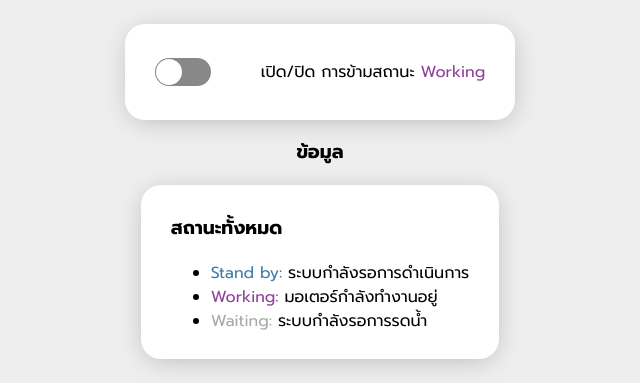
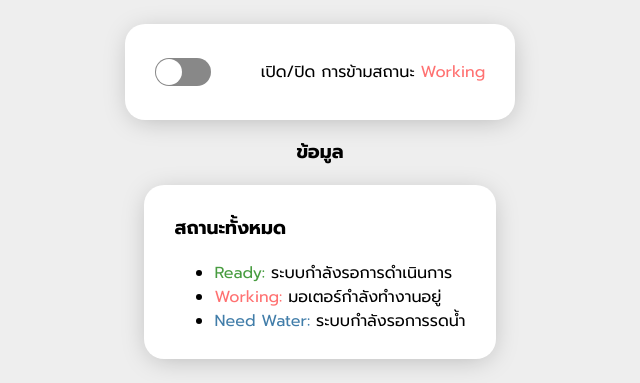
Before and after one commit to Mirailisc/react-arduino-firebase, a React (Create React App) app: page / in a window 1280 px wide. Shown: the part 409-792 px from the top of the page, without its empty margins (320-960 px from the left). Built offline with nearby package versions, Linux system fonts and the light colour scheme; no server answers; the database is empty.

Commit message:
edit status and scss

```diff
--- a/src/App.scss
+++ b/src/App.scss
@@ -6,14 +6,14 @@
         left: 0;
         right: 0;
         z-index: -1;
-        background: linear-gradient(#53B7FF, transparent);
+        background: linear-gradient(#FF7171, transparent);
         height: 20vh;
         animation: flickering 2s infinite;
     }
 
-    .gradient-waiting {
+    .gradient-needWater {
         @extend .gradient;
-        background: linear-gradient(#61D157, transparent);
+        background: linear-gradient(#53B7FF, transparent);
     }
 
     height: 100%;
@@ -124,7 +124,7 @@
                 }
             }
 
-            .switcher-standby {
+            .switcher-ready {
                 @extend .switcher;
                 background-color: #FFFFFF;
                 pointer-events: all;
@@ -155,18 +155,18 @@
                 }
 
                 .Working {
-                    color: #8F409C;
+                    color: #FF7171;
                 }
 
-                .Stand.by {
-                    color: #417DA9;
+                .Ready {
+                    color: #489C40;
                 }
 
-                .Waiting {
-                    color: #A9A9A9;
+                .Need.Water {
+                    color: #417DA9;;
                 }
 
-                .waitingStatus {
+                .waterStatus {
                     color: #FF7171;
                     text-align: center;
                     font-size: 30px;
@@ -174,8 +174,8 @@
                     animation: flickering 1s infinite;
                 }
 
-                .notWaitingStatus {
-                    @extend .waitingStatus;
+                .notWaterStatus {
+                    @extend .waterStatus;
                     visibility: hidden;
                 }
             }
@@ -235,7 +235,7 @@
             }
 
             .workingToggler {
-                color: #8F409C;
+                color: #FF7171;
             }
         }
 
@@ -251,15 +251,15 @@
             }
 
             .working {
-                color: #8F409C;
+                color: #FF7171;
             }
 
-            .standby {
-                color: #417DA9;
+            .ready {
+                color: #489C40;
             }
 
-            .waiting {
-                color: #A9A9A9;
+            .needWater {
+                color: #417DA9;;
             }
         }
     }
--- a/src/App.tsx
+++ b/src/App.tsx
@@ -12,7 +12,7 @@ const dbStatus = ref(database, 'status')
 const dbSkip = ref(database, 'isSkip')
 
 function App() {
-  const [status, setStatus] = useState<string>('Stand by') // Status state
+  const [status, setStatus] = useState<string>('Ready') // Status state
   const [check, setCheck] = useState<boolean>(false)
 
   const handleWorking = () => {
@@ -20,8 +20,8 @@ function App() {
   } // Set status to Working
 
   const handleNextStage = () => {
-    set(dbStatus, 'Stand by')
-  } // Set Status to Stand by
+    set(dbStatus, 'Ready')
+  } // Set Status to Ready
 
   useEffect(() => {
     onValue(query(dbStatus), (snapshot) => {
@@ -38,26 +38,26 @@ function App() {
   }
 
   useEffect(() => {
-    if (status === 'Waiting') {
+    if (status === 'Need Water') {
       addNotification({
         title: 'Arduino Notification',
         message: 'ระบบเสร็จสิ้นการทำงานและรอการรดน้ำเพื่อเพิ่มความชื้น',
         native: true,
       })
     }
-  }, [status]) // Read change on state if change = Waiting status then show notification
+  }, [status]) // Read change on state if change = Need Water status then show notification
 
   return (
     <div className="App">
       {status === 'Working' ? <div className="gradient" /> : null}
-      {status === 'Waiting' ? <div className="gradient-waiting" /> : null}
+      {status === 'Need Water' ? <div className="gradient-needWater" /> : null}
       <h1 className="header">Arduino Project</h1>
       <div className="container">
         <h3>สถานะอุปกรณ์</h3>
         <div className="row">
-          {status === 'Stand by' ? (
-            <div className="switcher-standby" onClick={handleWorking}>
-              <img src={Image2} alt="imageStandby" className="image" />
+          {status === 'Ready' ? (
+            <div className="switcher-ready" onClick={handleWorking}>
+              <img src={Image2} alt="imageReady" className="image" />
             </div>
           ) : (
             <div className="switcher">
@@ -68,9 +68,9 @@ function App() {
             <p className={status}>
               <b>สถานะ: </b> {status}
             </p>
-            <p className={status === 'Waiting' ? 'waitingStatus' : 'notWaitingStatus'}>รอการรดน้ำ</p>
+            <p className={status === 'Need Water' ? 'waterStatus' : 'notWaterStatus'}>รอการรดน้ำ</p>
           </div>
-          {status === 'Waiting' ? (
+          {status === 'Need Water' ? (
             <div className="buttonGroup">
               <button className="done-water" onClick={handleNextStage}>
                 รดน้ำ
@@ -81,7 +81,7 @@ function App() {
             </div>
           ) : null}
         </div>
-        {status === 'Waiting' ? (
+        {status === 'Need Water' ? (
           <div className="buttonGroup-responsive">
             <button className="done-water" onClick={() => handleNextStage()}>
               รดน้ำแล้ว
@@ -101,13 +101,13 @@ function App() {
           <h3>สถานะทั้งหมด</h3>
           <ul>
             <li>
-              <span className="standby">Stand by: </span>ระบบกำลังรอการดำเนินการ
+              <span className="ready">Ready: </span>ระบบกำลังรอการดำเนินการ
             </li>
             <li>
               <span className="working">Working: </span>มอเตอร์กำลังทำงานอยู่
             </li>
             <li>
-              <span className="waiting">Waiting: </span>ระบบกำลังรอการรดน้ำ
+              <span className="needWater">Need Water: </span>ระบบกำลังรอการรดน้ำ
             </li>
           </ul>
         </div>
```
